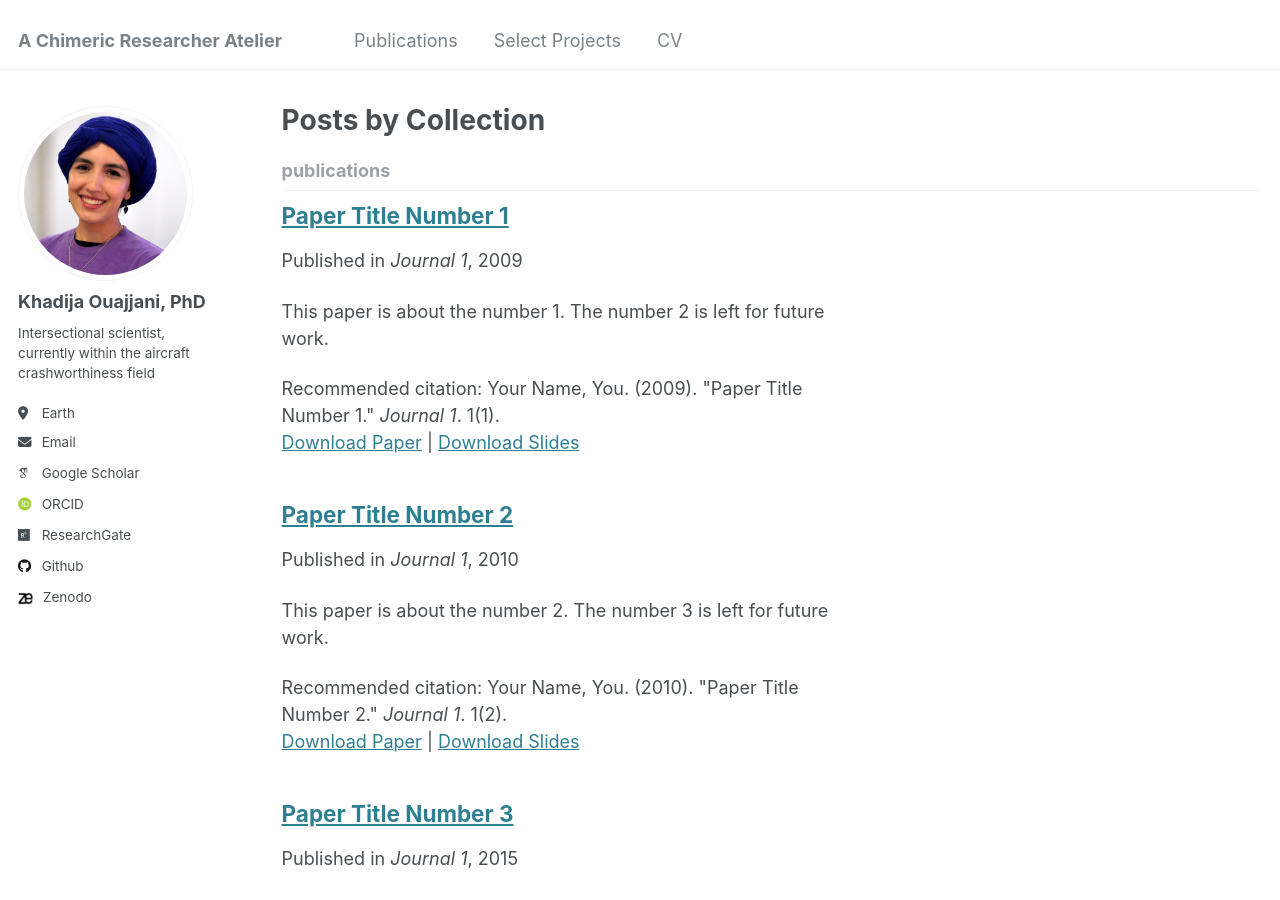
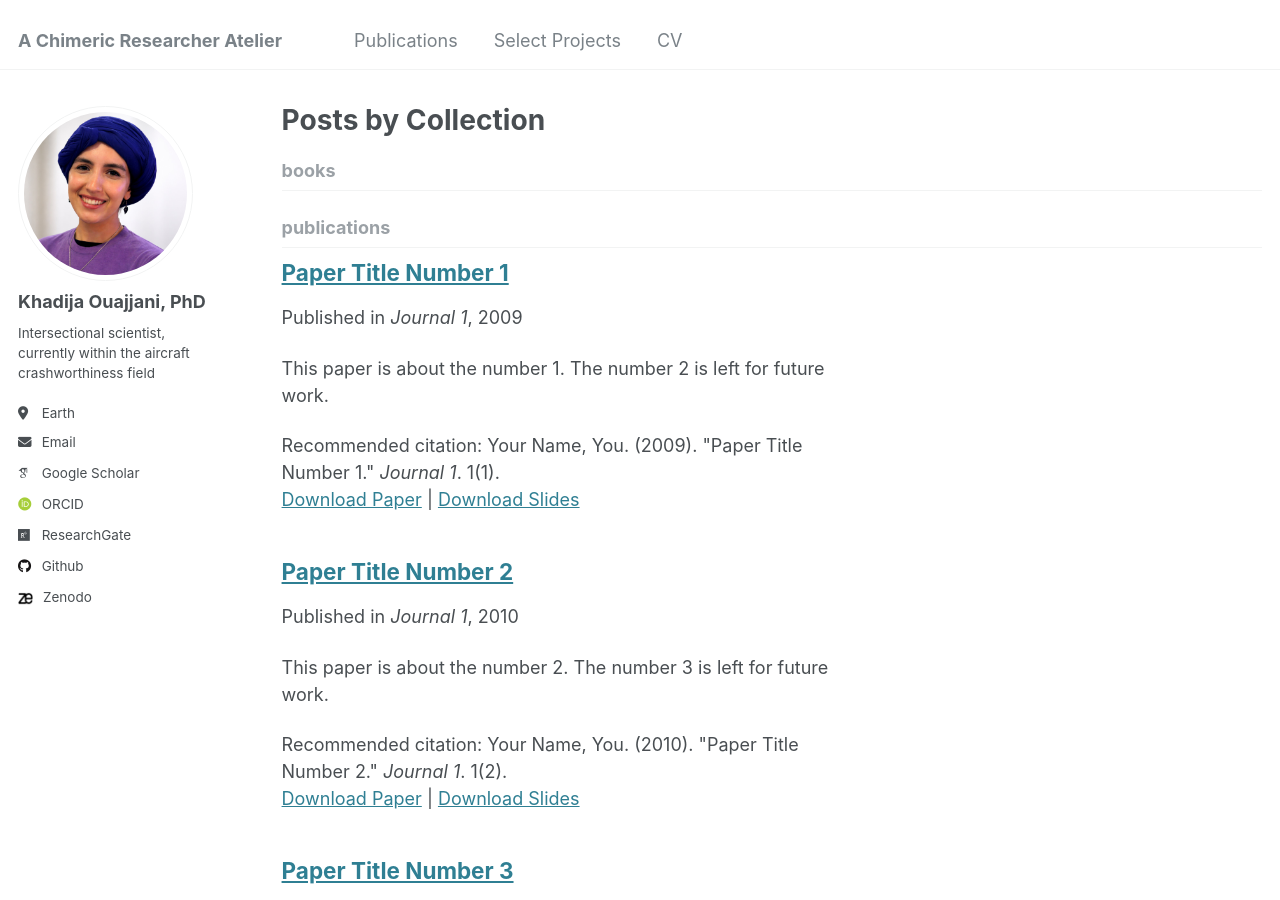
Before and after one commit to drko-curius/drko-curius.github.io, a Jekyll site: the page built from _pages/collection-archive.html, in a window 1280 px wide and 900 px high. Built offline with Jekyll 4.4.1, drawn with Linux system fonts in a browser that asks for light colours; some web fonts are replaced.

Commit message:
Update _config.yml

```diff
--- a/_config.yml
+++ b/_config.yml
@@ -224,6 +224,9 @@ collections:
   talks:
     output: false
     permalink: /:collection/:path/
+  books:
+    output: true
+    permalink: /books/:path/
 
 
 # These settings control how pages and collections are included in the site
@@ -281,7 +284,14 @@ defaults:
       layout: talk
       author_profile: true
       share: true
-
+ #_books
+  - scope:
+      path: ""
+      type: books
+    values:
+      layout: single
+      author_profile: true
+      share: true
 
 # Sass/SCSS
 sass:
```
